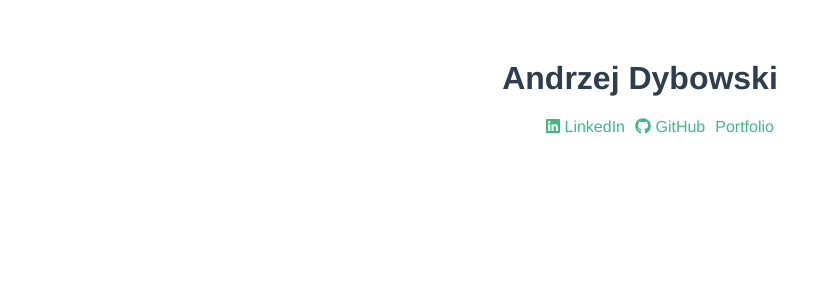
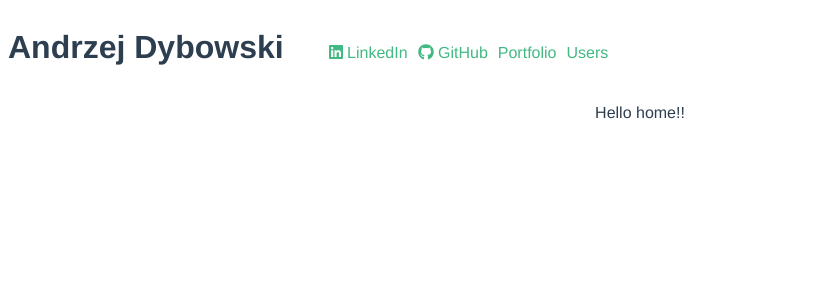
Before and after one commit to andrzejd-pl/site-frontend, a Vue app: page /#/ in a window 1280 px wide. Shown: the top 300 px of the page, without its empty margins (0-830 px from the left). Built offline with nearby package versions, Linux system fonts and the light colour scheme.

Commit message:
add routing

```diff
--- a/package.json
+++ b/package.json
@@ -14,7 +14,8 @@
     "@fortawesome/free-solid-svg-icons": "^5.12.0",
     "@fortawesome/vue-fontawesome": "^0.1.9",
     "core-js": "^3.4.3",
-    "vue": "^2.6.10"
+    "vue": "^2.6.10",
+    "vue-router": "^3.1.3"
   },
   "devDependencies": {
     "@vue/cli-plugin-babel": "^4.1.0",
--- a/src/App.vue
+++ b/src/App.vue
@@ -1,27 +1,58 @@
 <template>
   <div id="app">
-    <HomePage />
+    <div id="header">
+      <router-link to="/" style="color: #2c3e50">
+        <h1 style="display: inline-block;">Andrzej Dybowski</h1>
+      </router-link>
+      <ul style="display: inline-block;">
+        <li>
+          <a href="https://www.linkedin.com/in/andrzej-dybowski/" target="_blank">
+            <font-awesome-icon :icon="['fab', 'linkedin']" /> LinkedIn
+          </a>
+        </li>
+        <li>
+          <a href="https://github.com/andrzejd-pl/" target="_blank">
+            <font-awesome-icon :icon="['fab', 'github']" /> GitHub
+          </a>
+        </li>
+        <li>
+          <a href="https://github.com/andrzejd-pl/portfolio" target="_blank">Portfolio</a>
+        </li>
+        <li>
+          <router-link to="/users">Users</router-link>
+        </li>
+      </ul>
+    </div>
+    <router-view></router-view>
   </div>
 </template>
 
 <script>
-import HomePage from "@/components/Home";
-
 export default {
-  name: 'app',
-  components: {
-    HomePage
-  }
-}
+  name: "app"
+};
 </script>
 
 <style>
 #app {
-  font-family: 'Avenir', Helvetica, Arial, sans-serif;
+  font-family: "Avenir", Helvetica, Arial, sans-serif;
   -webkit-font-smoothing: antialiased;
   -moz-osx-font-smoothing: grayscale;
+  color: #2c3e50;
+}
+#header>ul {
+  list-style-type: none;
+}
+
+#header>ul>li {
+  display: inline-block;
+  margin: 0 5px;
+}
+a {
+  text-decoration: none;
+  color: #42b983;
+}
+.content {
   text-align: center;
-  color: #2c3e50;
-  margin-top: 60px;
 }
 </style>
--- /dev/null
+++ b/src/Users.vue
@@ -0,0 +1,15 @@
+<template>
+  <div class="content">
+    <p>Hello users!!!</p>
+  </div>
+</template>
+
+<script>
+export default {
+  name: "Users",
+  components: {},
+};
+</script>
+
+<style scoped>
+</style>
--- a/src/components/Home.vue
+++ b/src/components/Home.vue
@@ -1,51 +1,13 @@
 <template>
-    <div class="content">
-        <div>
-            <h1>Andrzej Dybowski</h1>
-        </div>
-        <div id="links">
-            <ul>
-                <li>
-                    <a href="https://www.linkedin.com/in/andrzej-dybowski/" target="_blank">
-                        <font-awesome-icon :icon="['fab', 'linkedin']"/>
-                        LinkedIn
-                    </a>
-                </li>
-                <li>
-                    <a href="https://github.com/andrzejd-pl/" target="_blank">
-                        <font-awesome-icon :icon="['fab', 'github']"/>
-                        GitHub
-                    </a>
-                </li>
-                <li>
-                    <a href="https://github.com/andrzejd-pl/portfolio" target="_blank">
-                        Portfolio
-                    </a>
-                </li>
-            </ul>
-        </div>
-    </div>
+  <div class="content"><p>Hello home!!</p></div>
 </template>
 
 <script>
-    export default {
-        name: 'HomePage',
-        components: {},
-    }
+export default {
+  name: "HomePage",
+  components: {},
+};
 </script>
 
 <style scoped>
-    ul {
-        list-style-type: none;
-    }
-
-    li {
-        display: inline-block;
-        margin: 0 5px;
-    }
-
-    a {
-        text-decoration: none;
-        color: #42b983;
-    }
 </style>
--- a/src/main.js
+++ b/src/main.js
@@ -1,5 +1,9 @@
 import Vue from 'vue'
 import App from './App.vue'
+import VueRouter from 'vue-router'
+import Users from './Users.vue'
+import Home from './components/Home.vue'
+
 import { library } from '@fortawesome/fontawesome-svg-core'
 import { faUserSecret } from '@fortawesome/free-solid-svg-icons'
 import { FontAwesomeIcon } from '@fortawesome/vue-fontawesome'
@@ -12,6 +16,18 @@ library.add(faGithub);
 library.add(faUserSecret);
 Vue.config.productionTip = false;
 
+Vue.use(VueRouter);
+
+const routes = [
+  { path: '/users', component: Users },
+  { path: '/', component: Home},
+];
+
+const router = new VueRouter({
+  routes
+});
+
 new Vue({
   render: h => h(App),
-}).$mount('#app')
+  router,
+}).$mount('#app');
```
Also changed, not shown: 1 other file (tests, documents, lock files or other folders).
